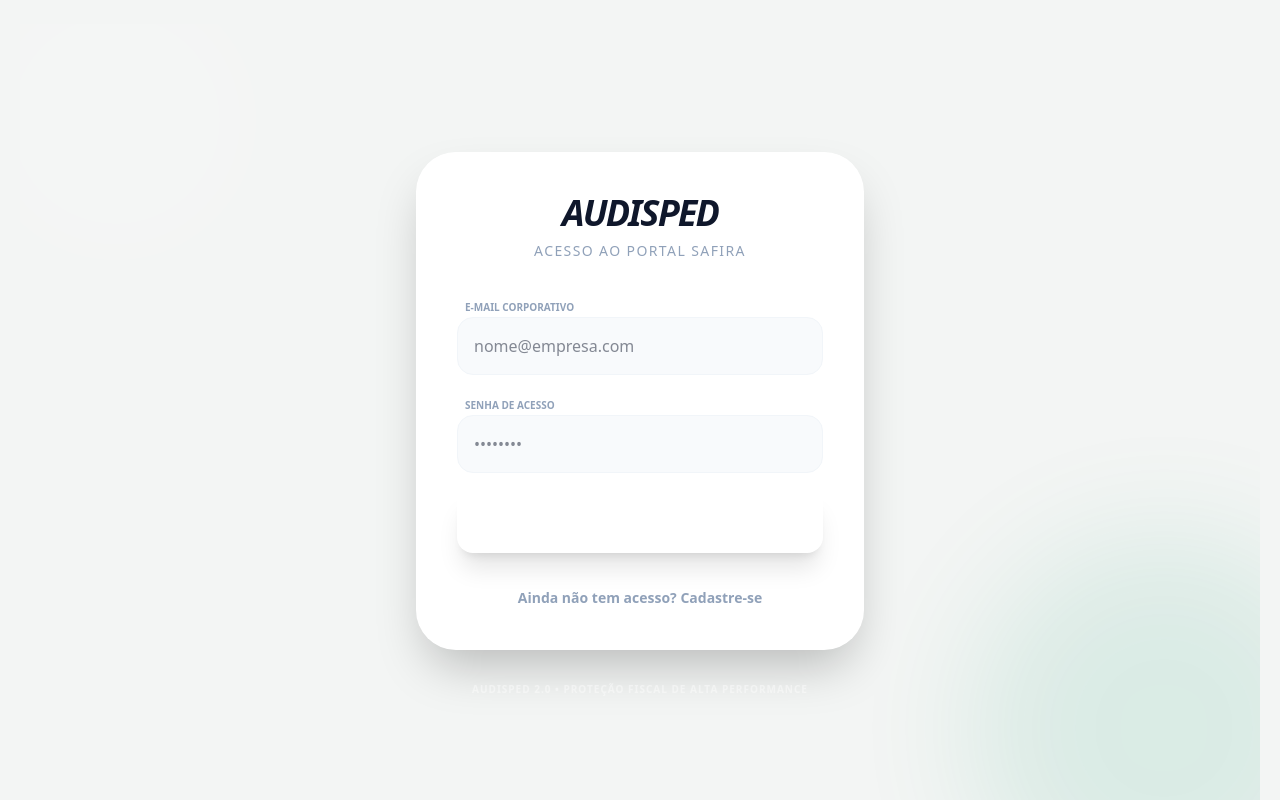
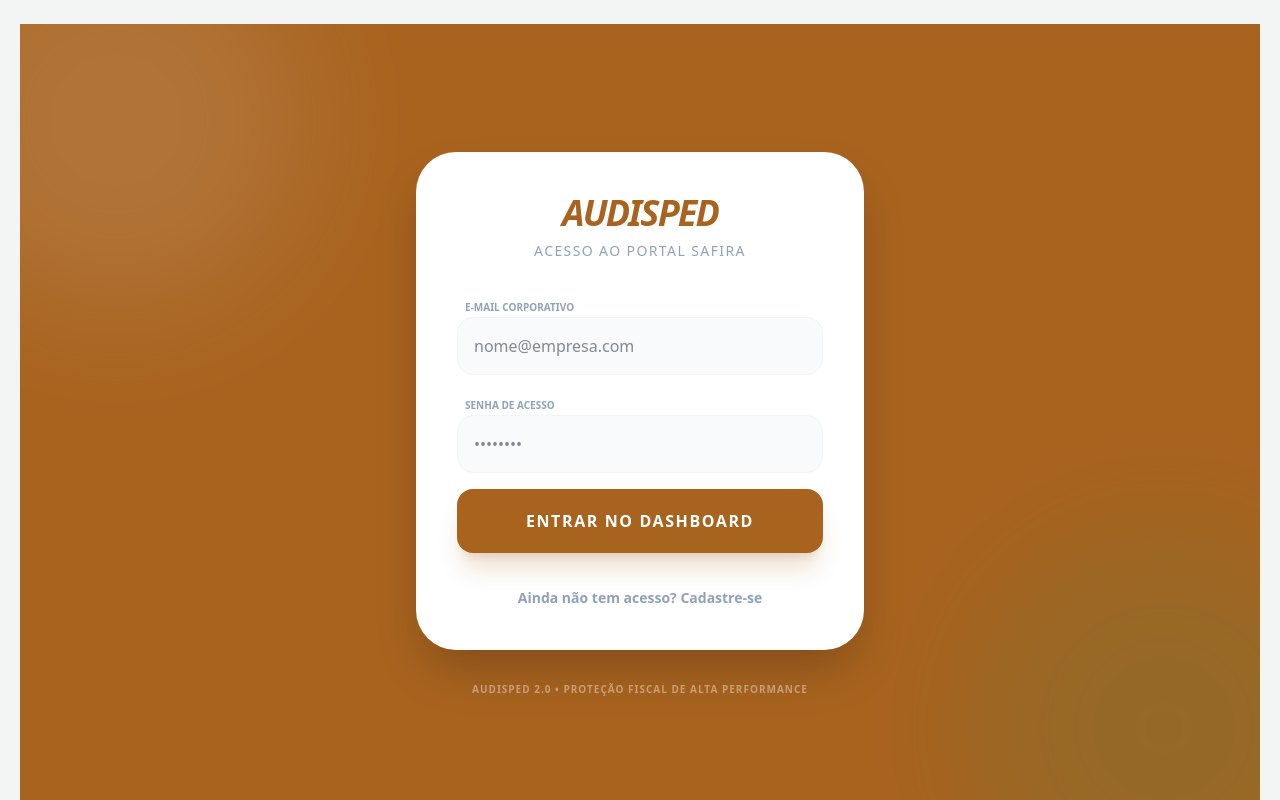
Before and after one commit to esmaelsousa/audisped, a Vue app in the folder frontend/: page /login in a window 1280 px wide. Built offline with nearby package versions, Linux system fonts and the light colour scheme; a web font is replaced by a local one.

Commit message:
fix(redesign): aliasa tokens antigos p/ nao quebrar telas nao migradas

```diff
--- a/frontend/src/style.css
+++ b/frontend/src/style.css
@@ -24,6 +24,12 @@
   --color-ink: #121820;
   --color-risco: #646E6A;
   --color-line: #E2E6E4;
+  /* Compat: nomes antigos aliasados às cores novas — telas ainda não migradas continuam
+     funcionando e já adotam a paleta Aferição. Removidos no rollout final. */
+  --color-naval: #1C232A;
+  --color-brand-accent: #A8631F;
+  --color-brand-surface: #F3F5F4;
+  --color-platinum: #E2E6E4;
   --radius: 6px;
   --font-display: "Familjen Grotesk", system-ui, sans-serif;
   --font-body: "Inter", system-ui, sans-serif;
```
